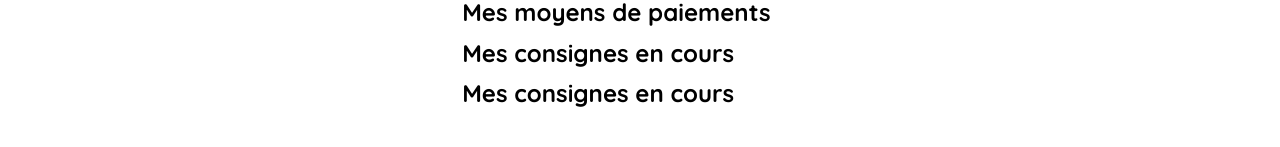
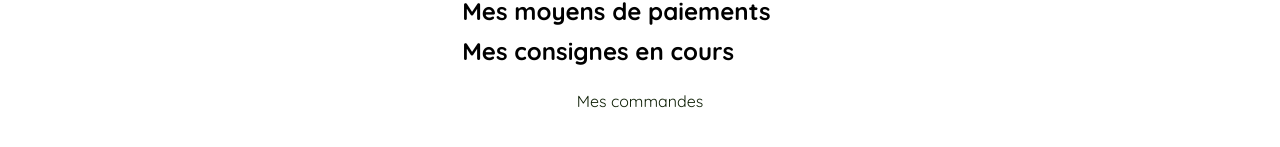
Before and after one commit to Young-Tech-Teams/mamossapp, a React (Create React App) app in the folder frontend/: page /mon-compte in a window 1280 px wide. Shown: the part 583-730 px from the top of the page. Built offline with nearby package versions, Linux system fonts and the light colour scheme; sample sign-in values are in the browser's storage.

Commit message:
Profile component with axios

```diff
--- a/frontend/src/pages/Profile.jsx
+++ b/frontend/src/pages/Profile.jsx
@@ -1,7 +1,24 @@
-import React from 'react'
-import { API_BASE_URL } from '../utils/APIRoutes'
+import React, { useState, useEffect } from 'react'
+import { useLocation, useNavigate } from 'react-router-dom';
+import axios from 'axios';
+import styled from 'styled-components';
+import { API_BASE_URL, API_AUTH_URL } from '../utils/APIRoutes'
 
 const Profile = () => {
+
+  const location = useLocation();
+  const navigate = useNavigate();
+  const url = location.pathname.split("/");
+
+  const [values, setValues] = useState({
+    email: "",
+
+  })
+
+  const handleChange = (e) => {
+    setValues({ ...values, [e.target.name]: e.target.value });
+  }
+
 
   const fname = "John";
   const lname = "Doe";
@@ -73,11 +90,9 @@ const Profile = () => {
             <h2>Mes consignes en cours</h2>
           </div>
 
+        </div>
 
-          <div className="consign">
-            <h2>Mes consignes en cours</h2>
-          </div>
-        </div>
+        <a href="/mes-commandes">Mes commandes</a>
 
       </div>
 
```
